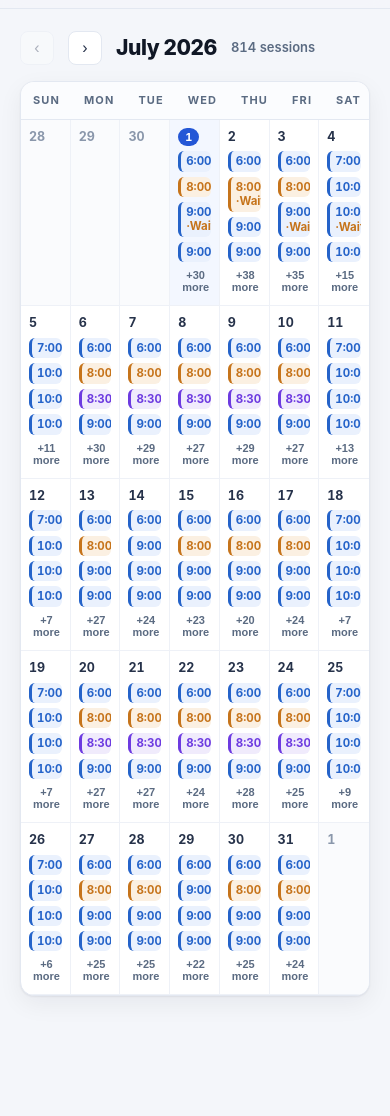
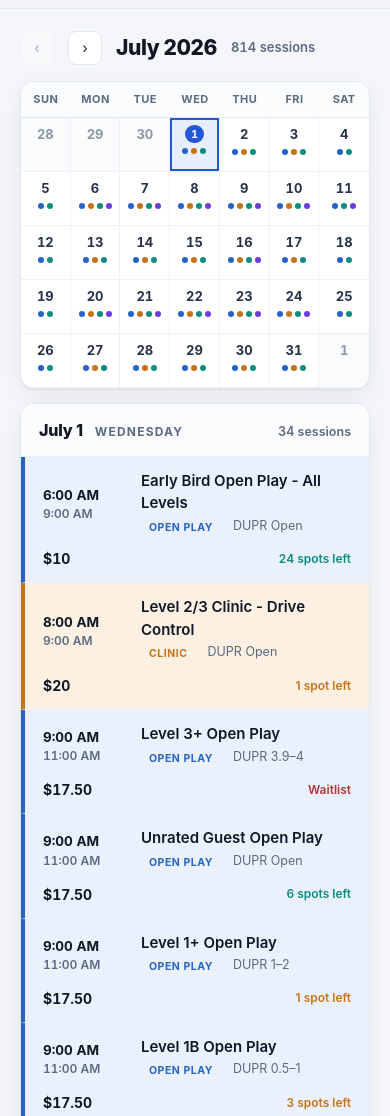
Before and after one commit to ChrisWiles/apex-podplay-helper, a website: page index.html in a window 390 px wide. Shown: the part 762-1878 px from the top of the page. Before the commit the page ends 1830 px from the top, so only its background shows below. Drawn offline with Linux system fonts and the light colour scheme.

Commit message:
feat(mobile): tap-a-day month calendar
The 7-column chip grid was unusable on phones (names hidden, tiny time
stubs). On mobile the month grid now shows a compact day cell with colored
category dots; tapping a day opens that day's full sessions in a panel below
(reusing the agenda rows). Desktop keeps the rich chip grid. Re-renders on
crossing the 720px breakpoint. Extracts rowEl() shared by list + day panel.

```diff
--- a/index.html
+++ b/index.html
@@ -175,6 +175,14 @@
   .empty{padding:60px 20px;text-align:center;color:var(--muted)}
   .empty b{color:var(--ink);font-weight:700;display:block;font-size:17px;margin-bottom:6px}
 
+  /* mobile: tap-a-day calendar */
+  .daypanel{display:none;margin-top:14px}
+  .daydots{display:none}
+  .dot-c{width:6px;height:6px;border-radius:50%}
+  .dot-c.openplay{background:var(--c-open)} .dot-c.clinic{background:var(--c-clinic)}
+  .dot-c.social{background:var(--c-social)} .dot-c.special{background:var(--c-special)}
+  .paneln{padding:20px 18px;color:var(--muted);font-size:13.5px}
+
   /* modal */
   .scrim{position:fixed;inset:0;background:rgba(16,23,37,.5);backdrop-filter:blur(2px);display:none;
     align-items:center;justify-content:center;z-index:100;padding:20px}
@@ -203,9 +211,15 @@
   .note{font-size:11.5px;color:var(--muted-2);text-align:center;padding:0 22px 18px}
 
   @media(max-width:720px){
-    .weeks .en{display:none}
-    .ev{padding:3px 5px}
-    .row{grid-template-columns:96px 1fr;gap:10px}
+    .cell{min-height:54px;gap:5px;align-items:center;padding:7px 3px}
+    .cell .ev,.cell .more{display:none}
+    .dnum{align-self:center;font-size:13px}
+    .cell.today .dnum .tpill{padding:1px 6px}
+    .daydots{display:flex;flex-wrap:wrap;gap:3px;justify-content:center;min-height:7px;max-width:100%}
+    .cell.sel{background:#e7eefc;box-shadow:inset 0 0 0 2px var(--brand)}
+    .dow div{padding:9px 0;text-align:center;letter-spacing:.04em}
+    .daypanel.on{display:block}
+    .row{grid-template-columns:88px 1fr;gap:10px}
     .row .rright{grid-column:1 / -1;flex-direction:row;justify-content:space-between;align-items:center}
     .legend{min-width:0}
   }
@@ -278,6 +292,7 @@
       <div class="dow"><div>Sun</div><div>Mon</div><div>Tue</div><div>Wed</div><div>Thu</div><div>Fri</div><div>Sat</div></div>
       <div class="weeks" id="weeks"></div>
     </div>
+    <div class="daypanel" id="dayPanel"></div>
     <div class="list" id="list"></div>
     <div class="empty" id="empty" hidden></div>
   </div>
@@ -291,6 +306,7 @@
 "use strict";
 const TZ = "America/Chicago";
 const BOOK = id => "https://apexpbclubs.podplay.app/community/events/" + id;
+const MQ = window.matchMedia("(max-width:720px)");   // mobile calendar breakpoint
 const LS_KEY = "apex-podplay-filters";
 
 const CATS = {
@@ -333,8 +349,8 @@ function minLabel(m){ let h=Math.floor(m/60), mm=m%60; const ap=h>=12?"PM":"AM";
 function ratingText(e){ if(e.minRating==null && e.maxRating==null) return "Open"; return (e.minRating!=null?e.minRating:"")+"–"+(e.maxRating!=null?e.maxRating:""); }
 
 // ---- module state, filled by boot() ----
-let data=[], TODAY, T_FLOOR, T_CEIL, months=[], state, LEVEL_KEYS=["all"];
-let grid,weeks,listEl,emptyEl,mlabel,mcount,monthbar,scrim,sheet,tmin,tmax,rfill,timeLbl,dowToggle,lvlChips,typeChips;
+let data=[], TODAY, T_FLOOR, T_CEIL, months=[], state, LEVEL_KEYS=["all"], selDay=null;
+let grid,weeks,listEl,emptyEl,mlabel,mcount,monthbar,scrim,sheet,tmin,tmax,rfill,timeLbl,dowToggle,lvlChips,typeChips,dayPanel;
 
 // ---- load ----
 fetch("./events.json",{cache:"no-store"})
@@ -438,6 +454,7 @@ function cacheEls(){
   listEl=document.getElementById("list"); emptyEl=document.getElementById("empty");
   mlabel=document.getElementById("mlabel"); mcount=document.getElementById("mcount");
   monthbar=document.getElementById("monthbar"); scrim=document.getElementById("scrim"); sheet=document.getElementById("sheet");
+  dayPanel=document.getElementById("dayPanel");
   tmin=document.getElementById("tmin"); tmax=document.getElementById("tmax");
   rfill=document.getElementById("rfill"); timeLbl=document.getElementById("timeLabel");
   dowToggle=document.getElementById("dowToggle"); lvlChips=document.getElementById("lvlChips"); typeChips=document.getElementById("typeChips");
@@ -532,21 +549,38 @@ function renderMonth(){
   const {y,m}=state.month;
   const byDay={}; let monthTotal=0;
   list.forEach(e=>{const o=partsOf(e.start); if(+o.year===y && +o.month===m){(byDay[e.dk]=byDay[e.dk]||[]).push(e); monthTotal++;}});
+
+  const mobile=MQ.matches;
+  if(mobile){
+    const inMonth = selDay && +selDay.slice(0,4)===y && +selDay.slice(5,7)===m && byDay[selDay];
+    if(!inMonth) selDay = byDay[TODAY] ? TODAY : (Object.keys(byDay).sort()[0] || null);
+  }
+
   const first=new Date(y,m-1,1), start=new Date(y,m-1,1-first.getDay());
-  const lastDay=new Date(y,m,0).getDate(), rows=Math.ceil((first.getDay()+lastDay)/7);
-  for(let i=0;i<rows*7;i++){
+  const lastDay=new Date(y,m,0).getDate(), rowsN=Math.ceil((first.getDay()+lastDay)/7);
+  for(let i=0;i<rowsN*7;i++){
     const d=new Date(start); d.setDate(start.getDate()+i);
     const yy=d.getFullYear(), mm=String(d.getMonth()+1).padStart(2,"0"), dd=String(d.getDate()).padStart(2,"0");
-    const key=yy+"-"+mm+"-"+dd, out=(d.getMonth()!==m-1);
-    const cell=document.createElement("div"); cell.className="cell"+(out?" out":"")+(key===TODAY?" today":"");
+    const key=yy+"-"+mm+"-"+dd, out=(d.getMonth()!==m-1), evs=byDay[key]||[];
+    const cell=document.createElement("div");
+    cell.className="cell"+(out?" out":"")+(key===TODAY?" today":"")+(mobile&&key===selDay?" sel":"");
+    cell.dataset.k=key;
     const dn=document.createElement("div"); dn.className="dnum";
     dn.innerHTML = key===TODAY ? '<span class="tpill">'+d.getDate()+'</span>' : String(d.getDate());
     cell.appendChild(dn);
-    const evs=byDay[key]||[]; evs.slice(0,4).forEach(e=>cell.appendChild(evChip(e)));
-    if(evs.length>4){
-      const more=document.createElement("button"); more.className="more"; more.textContent="+"+(evs.length-4)+" more";
-      more.onclick=()=>{ state.view="list"; syncView(); saveState(); render(); setTimeout(()=>{const el=document.getElementById("d-"+key); if(el) el.scrollIntoView({behavior:"smooth",block:"start"});},30); };
-      cell.appendChild(more);
+    if(mobile){
+      const dots=document.createElement("div"); dots.className="daydots";
+      const cats=new Set(evs.map(e=>e.cat));
+      ["openplay","clinic","social","special"].forEach(c=>{ if(cats.has(c)){ const s=document.createElement("span"); s.className="dot-c "+c; dots.appendChild(s); } });
+      cell.appendChild(dots);
+      if(evs.length) cell.onclick=()=>selectDay(key);
+    } else {
+      evs.slice(0,4).forEach(e=>cell.appendChild(evChip(e)));
+      if(evs.length>4){
+        const more=document.createElement("button"); more.className="more"; more.textContent="+"+(evs.length-4)+" more";
+        more.onclick=()=>{ state.view="list"; syncView(); saveState(); render(); setTimeout(()=>{const el=document.getElementById("d-"+key); if(el) el.scrollIntoView({behavior:"smooth",block:"start"});},30); };
+        cell.appendChild(more);
+      }
     }
     weeks.appendChild(cell);
   }
@@ -556,9 +590,47 @@ function renderMonth(){
   document.getElementById("prev").disabled = idx<=0;
   document.getElementById("next").disabled = idx>=months.length-1;
   grid.hidden=false; listEl.style.display="none"; emptyEl.hidden=true; monthbar.style.display="flex";
+  if(mobile){ renderDayPanel(selDay); dayPanel.classList.add("on"); }
+  else { dayPanel.classList.remove("on"); dayPanel.innerHTML=""; }
+}
+function selectDay(key){
+  selDay=key;
+  [...weeks.children].forEach(c=>c.classList.toggle("sel", c.dataset.k===key));
+  renderDayPanel(key);
+  dayPanel.scrollIntoView({behavior:"smooth",block:"nearest"});
+}
+function renderDayPanel(key){
+  dayPanel.innerHTML="";
+  if(!key) return;
+  const evs=filtered().filter(e=>e.dk===key).sort((a,b)=>a.start_ms-b.start_ms);
+  const [Y,M,D]=key.split("-").map(Number); const dObj=new Date(Y,M-1,D);
+  const grp=document.createElement("div"); grp.className="daygrp";
+  const hd=document.createElement("div"); hd.className="dayhd";
+  hd.innerHTML='<span class="dd">'+dObj.toLocaleDateString("en-US",{month:"long",day:"numeric"})+'</span>'+
+               '<span class="dw">'+dObj.toLocaleDateString("en-US",{weekday:"long"})+'</span>'+
+               '<span class="dc num">'+evs.length+' session'+(evs.length===1?"":"s")+'</span>';
+  grp.appendChild(hd);
+  if(evs.length){ const rows=document.createElement("div"); rows.className="rows"; evs.forEach(e=>rows.appendChild(rowEl(e))); grp.appendChild(rows); }
+  else { const em=document.createElement("div"); em.className="paneln"; em.textContent="No sessions match your filters on this day."; grp.appendChild(em); }
+  dayPanel.appendChild(grp);
+}
+function rowEl(e){
+  const r=document.createElement("div"); r.className="row cat-"+e.cat; r.onclick=()=>openSheet(e);
+  const spots = e.spotsLeft===null ? "" :
+    (e.spotsLeft===0 ? '<span class="spots none">'+(e.full?"Waitlist":"Full")+'</span>'
+                     : '<span class="spots'+(e.spotsLeft<=4?" low":"")+'">'+e.spotsLeft+' spot'+(e.spotsLeft===1?"":"s")+' left</span>');
+  const price = (e.regular && e.regular>0) ? '<span class="price num">$'+e.regular.toFixed(2).replace(/\.00$/,"")+'</span>' : '<span class="price">Free</span>';
+  r.innerHTML=
+    '<div class="rtime num">'+timeLabelFull(e.start)+'<span>'+timeLabelFull(e.end)+'</span></div>'+
+    '<div><div class="rname">'+e.name+'</div><div class="rmeta">'+
+      '<span class="badge b-'+e.cat+'">'+CATS[e.cat].label+'</span>'+
+      '<span>DUPR '+ratingText(e)+'</span></div></div>'+
+    '<div class="rright">'+price+spots+'</div>';
+  return r;
 }
 function renderList(){
   const list=filtered(); listEl.innerHTML=""; grid.hidden=true; monthbar.style.display="none";
+  dayPanel.classList.remove("on"); dayPanel.innerHTML="";
   if(!list.length){ emptyEl.hidden=false; listEl.style.display="none";
     emptyEl.innerHTML="<b>No sessions match these filters</b>Turn a filter back on, widen the time range, or reset."; return; }
   emptyEl.hidden=true; listEl.style.display="flex";
@@ -572,20 +644,7 @@ function renderList(){
                  '<span class="dc num">'+evs.length+' session'+(evs.length===1?"":"s")+'</span>';
     grp.appendChild(hd);
     const rows=document.createElement("div"); rows.className="rows";
-    evs.forEach(e=>{
-      const r=document.createElement("div"); r.className="row cat-"+e.cat; r.onclick=()=>openSheet(e);
-      const spots = e.spotsLeft===null ? "" :
-        (e.spotsLeft===0 ? '<span class="spots none">'+(e.full?"Waitlist":"Full")+'</span>'
-                         : '<span class="spots'+(e.spotsLeft<=4?" low":"")+'">'+e.spotsLeft+' spot'+(e.spotsLeft===1?"":"s")+' left</span>');
-      const price = (e.regular && e.regular>0) ? '<span class="price num">$'+e.regular.toFixed(2).replace(/\.00$/,"")+'</span>' : '<span class="price">Free</span>';
-      r.innerHTML=
-        '<div class="rtime num">'+timeLabelFull(e.start)+'<span>'+timeLabelFull(e.end)+'</span></div>'+
-        '<div><div class="rname">'+e.name+'</div><div class="rmeta">'+
-          '<span class="badge b-'+e.cat+'">'+CATS[e.cat].label+'</span>'+
-          '<span>DUPR '+ratingText(e)+'</span></div></div>'+
-        '<div class="rright">'+price+spots+'</div>';
-      rows.appendChild(r);
-    });
+    evs.forEach(e=>rows.appendChild(rowEl(e)));
     grp.appendChild(rows); listEl.appendChild(grp);
   });
 }
@@ -639,6 +698,7 @@ function wire(){
   document.getElementById("reset").onclick=resetFilters;
   scrim.onclick=ev=>{ if(ev.target===scrim) closeSheet(); };
   document.addEventListener("keydown",ev=>{ if(ev.key==="Escape"&&scrim.classList.contains("open"))closeSheet(); });
+  MQ.addEventListener("change",()=>{ selDay=null; render(); });   // re-render when crossing the mobile breakpoint
 }
 function resetFilters(){
   try{ localStorage.removeItem(LS_KEY); }catch(e){}
```
